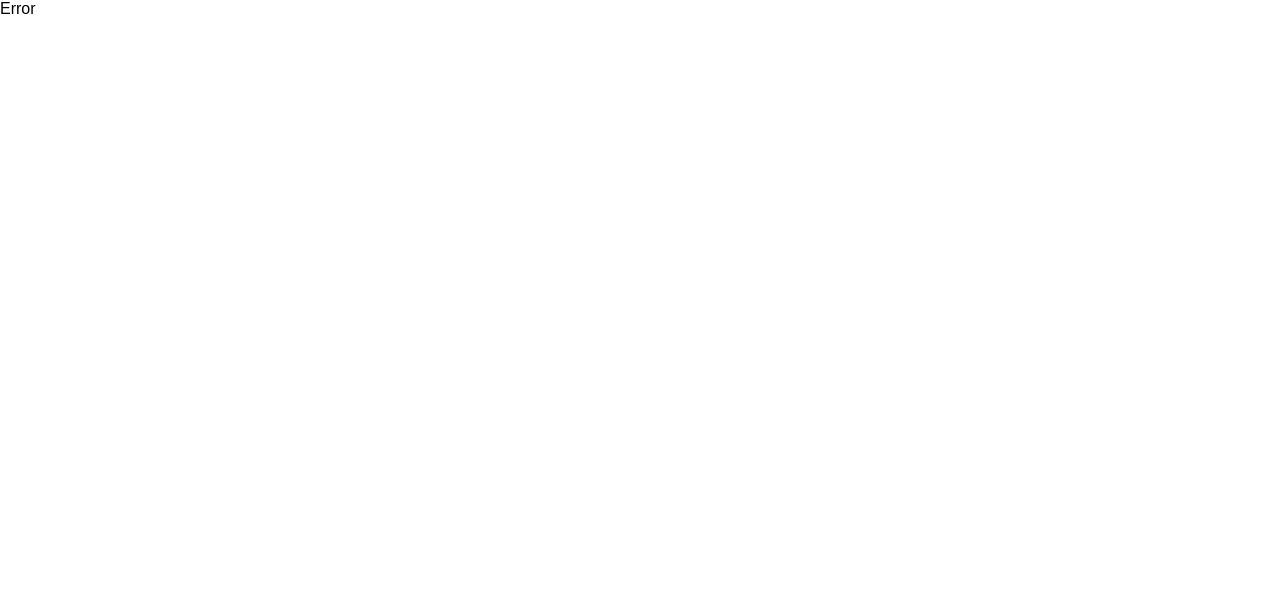
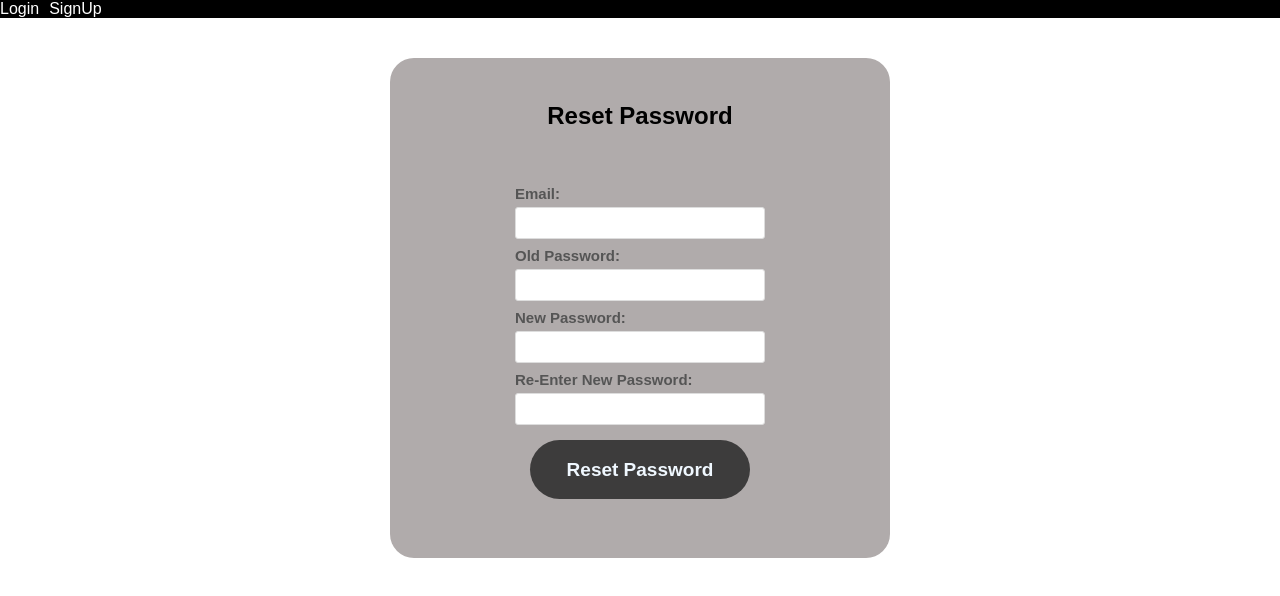
Before and after one commit to Nishu4321/React_Projects, a React (Vite) app: page /ResetPassword in a window 1280 px wide. Before the commit this address had no page. Shown: the top 596 px of the page. Built offline with nearby package versions, Linux system fonts and the light colour scheme.

Commit message:
ForgotPassword and Multiple user login

```diff
--- /dev/null
+++ b/src/LogIn/Component/ForgotPassword.jsx
@@ -0,0 +1,23 @@
+import React from "react";
+import { useNavigate } from "react-router-dom";
+import styles from "./ForgotPassword.module.css";
+
+const ForgotPassword = () => {
+  const navigate = useNavigate();
+
+  const handleNavigateToReset = () => {
+    navigate("/ResetPassword");
+  };
+
+  return (
+    <div className={`${styles.mainDiv}`}>
+      <div className={`${styles.sec_div}`}>
+        <h2>Forgot Password</h2>
+        <p>If you forgot your password, click the button below to reset it.</p>
+        <button onClick={handleNavigateToReset}>Reset Password</button>
+      </div>
+    </div>
+  );
+};
+
+export default ForgotPassword;
--- /dev/null
+++ b/src/LogIn/Component/ForgotPassword.module.css
@@ -0,0 +1,32 @@
+.mainDiv{
+    display: flex;
+    justify-content: center;
+
+}
+
+.sec_div{
+    margin-top: 40px;
+    height: 300px;
+    width: 500px;
+    background-color: rgb(176, 171, 171);
+    padding: 20px;
+    border-radius: 24px;
+    display: flex;
+    flex-direction: column;
+    justify-content: space-around;
+    align-items: center;
+}
+
+.sec_div button{
+    display: flex;
+    justify-content: center;
+    align-items: center;
+    width: 220px;
+    height: 59px;
+    border-radius: 50px;
+    font-size: 19px;
+    font-weight: 600;
+    cursor: pointer;
+    background-color: rgb(61, 60, 60);
+    color: aliceblue;
+}
--- /dev/null
+++ b/src/LogIn/Component/ResetPassword.jsx
@@ -0,0 +1,72 @@
+import React, { useState } from "react";
+import styles from "./ResetPassword.module.css";
+import { users } from "./users";
+
+const ResetPassword = () => {
+  const [oldPassword, setOldPassword] = useState("");
+  const [newPassword, setNewPassword] = useState("");
+  const [email, setEmail] = useState("");
+  const [message, setMessage] = useState("");
+
+  const handleResetPassword = (e) => {
+    e.preventDefault();
+
+    const user = users.find(
+      (user) => user.email === email && user.password === oldPassword
+    );
+
+    // In a real application, you would validate a token
+    // Here we will just simulate a successful password reset
+    if (user) {
+      if (newPassword) {
+        setMessage("Your password has been successfully reset.");
+      } else {
+        setMessage("Please enter a valid password.");
+      }
+    }
+  };
+
+  return (
+    <div className={`${styles.mainDiv}`}>
+      <div className={`${styles.sec_div}`}>
+        <h2>Reset Password</h2>
+        <form onSubmit={handleResetPassword}>
+          <div>
+            <label>Email:</label>
+            <input
+              type="email"
+              value={email}
+              onChange={(e) => setEmail(e.target.value)}
+              required
+            />
+            <label>Old Password:</label>
+            <input
+              type="password"
+              value={oldPassword}
+              onChange={(e) => setOldPassword(e.target.value)}
+              required
+            />
+            <label>New Password:</label>
+            <input
+              type="password"
+              value={newPassword}
+              onChange={(e) => setNewPassword(e.target.value)}
+              required
+            />
+            <label>Re-Enter New Password:</label>
+            <input
+              type="password"
+              value={newPassword}
+              onChange={(e) => setNewPassword(e.target.value)}
+              required
+            />
+          </div>
+          <button type="submit">Reset Password</button>
+          {message && <p>{message}</p>}
+        </form>
+      </div>
+    </div>
+  );
+};
+
+export default ResetPassword;
--- /dev/null
+++ b/src/LogIn/Component/ResetPassword.module.css
@@ -0,0 +1,32 @@
+.mainDiv{
+    display: flex;
+    justify-content: center;
+
+}
+
+.sec_div{
+    margin-top: 40px;
+    height: 500px;
+    width: 500px;
+    background-color: rgb(176, 171, 171);
+    padding: 20px;
+    border-radius: 24px;
+    display: flex;
+    flex-direction: column;
+    justify-content: space-around;
+    align-items: center;
+}
+
+.sec_div button{
+    display: flex;
+    justify-content: center;
+    align-items: center;
+    width: 220px;
+    height: 59px;
+    border-radius: 50px;
+    font-size: 19px;
+    font-weight: 600;
+    cursor: pointer;
+    background-color: rgb(61, 60, 60);
+    color: aliceblue;
+}
--- /dev/null
+++ b/src/LogIn/Component/users.js
@@ -0,0 +1,9 @@
+export const users = [
+  { userName: "Nishu", password: "Nishu4321", email: "nishu4321@gmail.com" },
+  {
+    userName: "Nishanth",
+    password: "Nishanth4321",
+    email: "nishanth4321@gmail.com",
+  },
+  { userName: "Nish", password: "Nish4321", email: "nish4321@gmail.com" },
+];
--- a/src/LogIn/Login.jsx
+++ b/src/LogIn/Login.jsx
@@ -1,6 +1,8 @@
 import React, { useState } from "react";
 import styles from "./Login.module.css";
 import { useNavigate } from "react-router-dom";
+import { users } from "./Component/users";
+import ForgotPassword from "./Component/ForgotPassword";
 
 const Login = () => {
   const navigate = useNavigate();
@@ -9,22 +11,54 @@ const Login = () => {
     password: "",
   });
 
+  const handelForgotPassword = () => {
+    navigate("/forgot-password");
+    console.log("clicked");
+    <ForgotPassword />;
+  };
+
   const handelLogin = (e) => {
     e.preventDefault();
-    const loggedUser = JSON.parse(localStorage.getItem("user")); // JSON.prase converts string to object
-    // console.log(loggedUser);
-    if (
-      input.email === loggedUser.email &&
-      input.password === loggedUser.password
-    ) {
-      localStorage.setItem("loggedin", true);
-      alert("logged in Successfully");
+
+    // Check if the username and password match any user
+    const user = users.find(
+      (user) => user.email === input.email && user.password === input.password
+    );
+
+    if (user) {
+      // Successful login
+      alert("Login successful!");
+      window.location.reload();
+      localStorage.setItem("loggedin", "true");
+      localStorage.setItem("username", username); // Store username
+      setError("");
+      // Redirect or update state here as needed
+
       navigate("/Calculator", { replace: true });
       window.location.reload();
     } else {
-      alert("wrong Password or Email");
+      // Failed login
+      setError("Invalid username or password.");
+      alert("Invalid username or password.");
     }
   };
+
+  // const handelLogin = (e) => {
+  //   e.preventDefault();
+  //   const loggedUser = JSON.parse(localStorage.getItem("user")); // JSON.prase converts string to object
+  //   // console.log(loggedUser);
+  //   if (
+  //     input.email === loggedUser.email &&
+  //     input.password === loggedUser.password
+  //   ) {
+  //     localStorage.setItem("loggedin", true);
+  //     alert("logged in Successfully");
+  //     navigate("/Calculator", { replace: true });
+  //     window.location.reload();
+  //   } else {
+  //     alert("wrong Password or Email");
+  //   }
+  // };
   // console.log(input);
   return (
     <>
@@ -58,6 +92,12 @@ const Login = () => {
                 setInput({ ...input, [e.target.name]: e.target.value })
               }
             />
+          </div>
+          <div className={`${styles.forgot_password}`}>
+            <p>
+              Forgot Password?{" "}
+              <span onClick={handelForgotPassword}>Click here</span>
+            </p>
           </div>
           <div className={`${styles.btn_div}`}>
             <button type="submit" className={`${styles.log_button}`}>
--- a/src/LogIn/Login.module.css
+++ b/src/LogIn/Login.module.css
@@ -79,6 +79,8 @@
     margin: 20px;
 }
 
+
+
 .log_button{
     display: flex;
     justify-content: center;
```
Also changed, not shown: src/main.jsx (+10 -0 lines).
